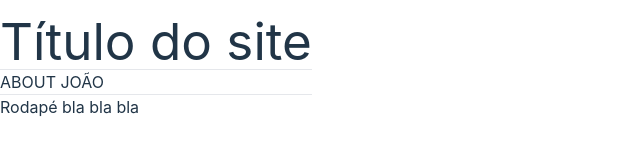
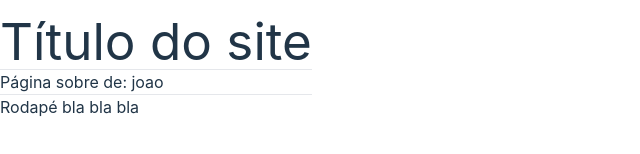
Before and after one commit to conejofoz/react-react-router, a React (Vite) app: page /sobre/joao in a window 1280 px wide. Shown: the part 334-488 px from the top of the page, without its empty margins (0-640 px from the left). Built offline with nearby package versions, Linux system fonts and the light colour scheme; the HTML template or start-up script is replaced by a standard one.

Commit message:
rotas dinamicas com parametros

```diff
--- a/src/App.tsx
+++ b/src/App.tsx
@@ -2,8 +2,7 @@
 
 import { Home } from './pages/Home';
 import { About } from './pages/About';
-import { AboutJoao } from './pages/AboutJoao';
-import { AboutJuanito } from './pages/AboutJuanito';
+import { AboutItem } from './pages/AboutItem';
 import { NotFound } from './pages/NotFound';
 
 const App = ()=>{
@@ -17,8 +16,7 @@
         <Routes>
           <Route path='/' element={<Home />} />
           <Route path='/sobre' element={<About />} />
-          <Route path='/sobre/joao' element={<AboutJoao />} />
-          <Route path='/sobre/juanito' element={<AboutJuanito />} />
+          <Route path='/sobre/:slug' element={<AboutItem />} />
           <Route path='*' element={<NotFound />} />
         </Routes>
       </div>
--- /dev/null
+++ b/src/pages/AboutItem.tsx
@@ -0,0 +1,11 @@
+import { useParam, useParams } from 'react-router-dom';
+
+export const AboutItem = ()=>{
+    const params = useParams();
+
+    return (
+        <div>
+            Página sobre de: {params.slug}
+        </div>
+    )
+}
```
